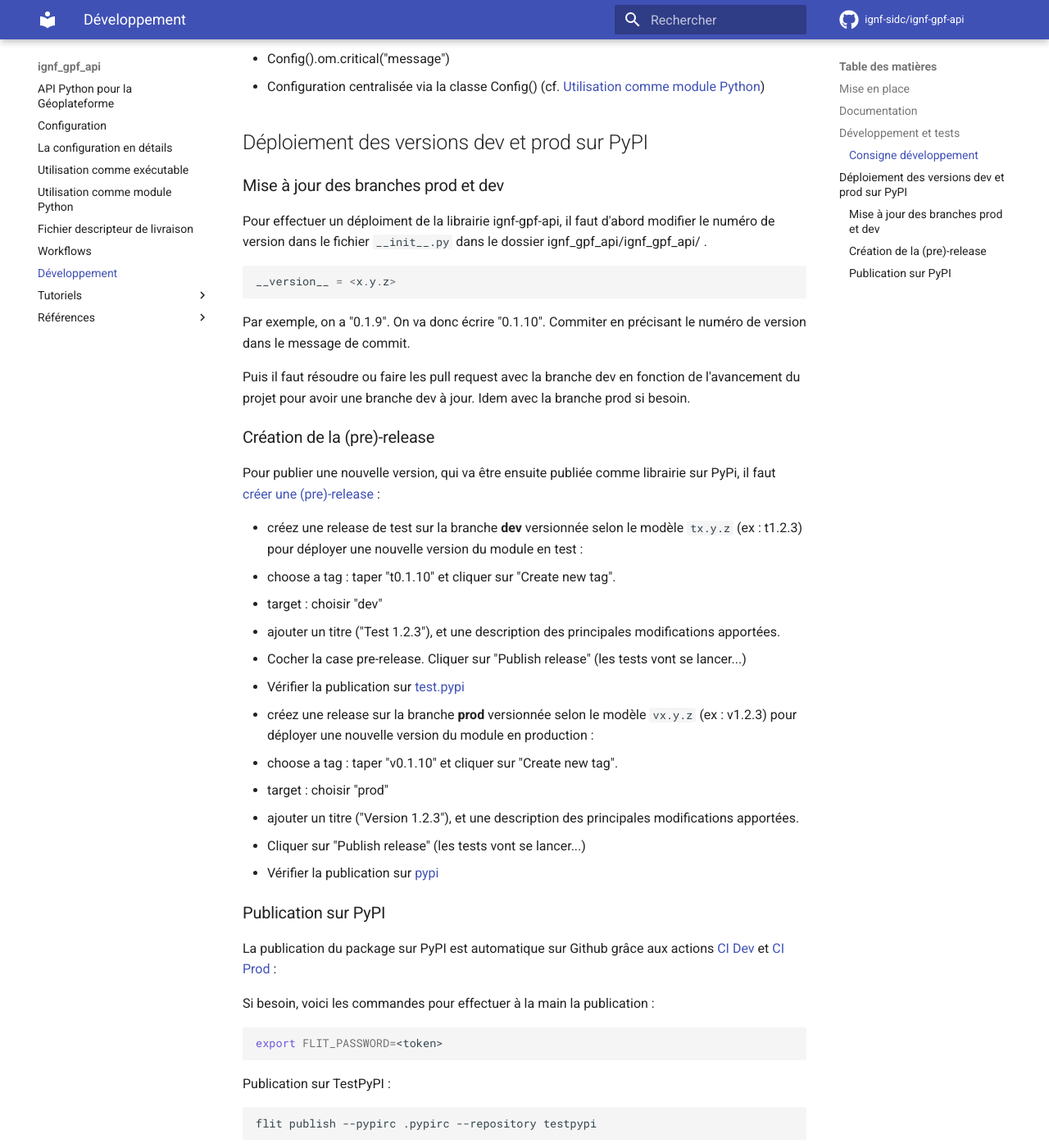
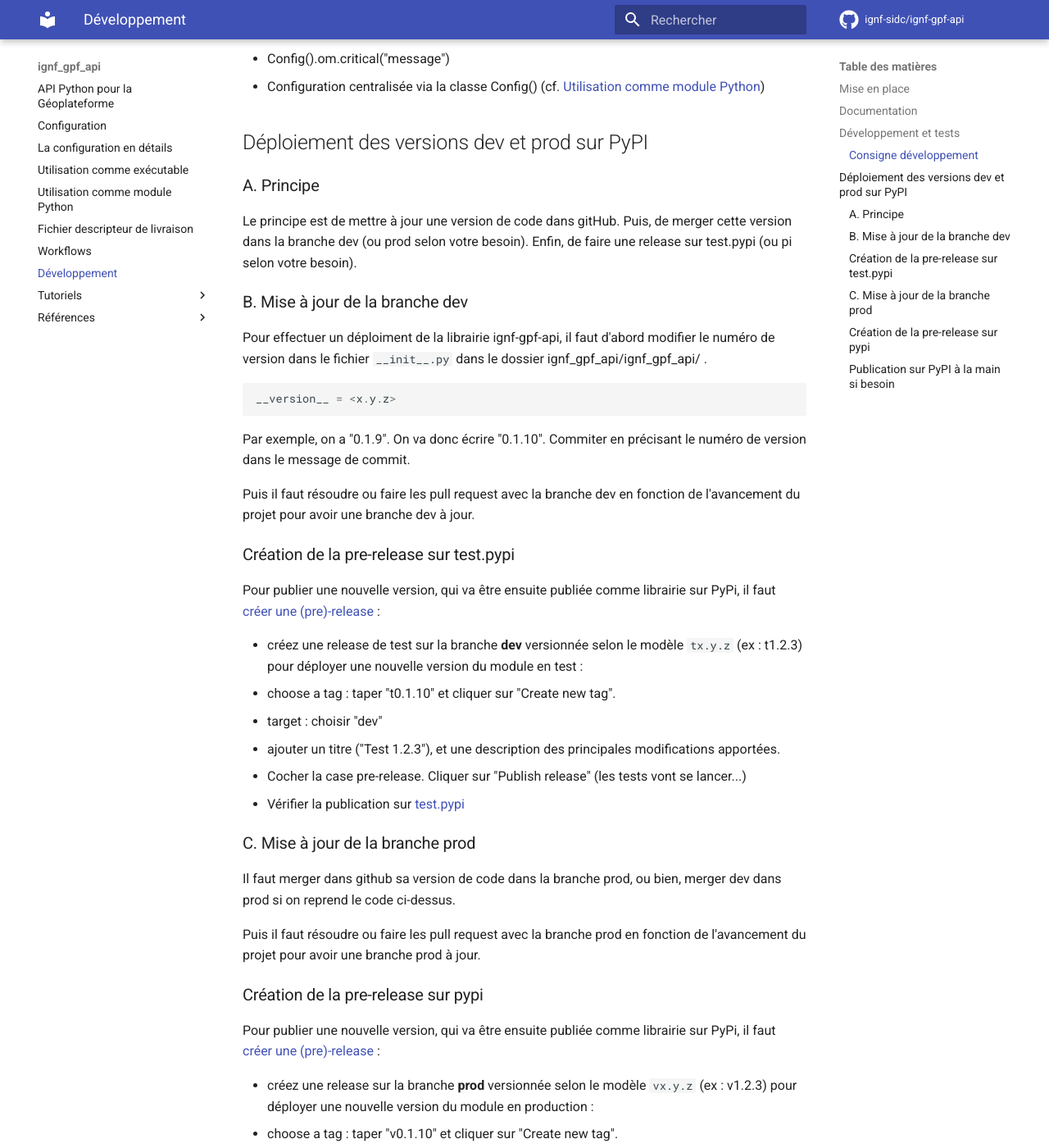
Before and after one commit to ignf-sidc/ignf-gpf-api, an MkDocs documentation site: the page built from docs/development.md, in a window 1280 px wide and 1400 px high, scrolled down 2292 px. Shown: the whole window at 82% size. Built offline with MkDocs 1.6.1 and Material for MkDocs 9.7.7, drawn with Linux system fonts in a browser that asks for light colours; comment, search, counter and statistics services are not loaded; some of the changed text lies outside the part shown.

Commit message:
encore maj

```diff
--- a/docs/development.md
+++ b/docs/development.md
@@ -101,7 +101,11 @@
 
 ## Déploiement des versions dev et prod sur PyPI
 
-### Mise à jour des branches prod et dev
+### A. Principe
+
+Le principe est de mettre à jour une version de code dans gitHub. Puis, de merger cette version dans la branche dev (ou prod selon votre besoin). Enfin, de faire une release sur test.pypi (ou pi selon votre besoin).
+
+### B. Mise à jour de la branche dev
 
 Pour effectuer un déploiment de la librairie ignf-gpf-api, il faut d'abord modifier le numéro de version dans le fichier `__init__.py` dans le dossier ignf_gpf_api/ignf_gpf_api/ .
 
@@ -112,9 +116,8 @@
 Commiter en précisant le numéro de version dans le message de commit.
 
 Puis il faut résoudre ou faire les pull request avec la branche dev en fonction de l'avancement du projet pour avoir une branche dev à jour.
-Idem avec la branche prod si besoin.
 
-### Création de la (pre)-release
+### Création de la pre-release sur test.pypi
 
 Pour publier une nouvelle version, qui va être ensuite publiée comme librairie sur PyPi, il faut [créer une (pre)-release](https://github.com/ignf-sidc/ignf-gpf-api/releases/new) :
 
@@ -125,6 +128,16 @@
   - Cocher la case pre-release. Cliquer sur "Publish release" (les tests vont se lancer...)
   - Vérifier la publication sur [test.pypi](https://test.pypi.org/project/ignf_gpf_api/)
 
+### C. Mise à jour de la branche prod
+
+Il faut merger dans github sa version de code dans la branche prod, ou bien, merger dev dans prod si on reprend le code ci-dessus.
+
+Puis il faut résoudre ou faire les pull request avec la branche prod en fonction de l'avancement du projet pour avoir une branche prod à jour.
+
+### Création de la pre-release sur pypi
+
+Pour publier une nouvelle version, qui va être ensuite publiée comme librairie sur PyPi, il faut [créer une (pre)-release](https://github.com/ignf-sidc/ignf-gpf-api/releases/new) :
+
 - créez une release sur la branche **prod** versionnée selon le modèle `vx.y.z` (ex : v1.2.3) pour déployer une nouvelle version du module en production :
   - choose a tag : taper "v0.1.10" et cliquer sur "Create new tag".
   - target : choisir "prod"
@@ -132,10 +145,9 @@
   - Cliquer sur "Publish release" (les tests vont se lancer...)
   - Vérifier la publication sur [pypi](https://pypi.org/project/ignf_gpf_api/)
 
-### Publication sur PyPI
+### Publication sur PyPI à la main si besoin
 
 La publication du package sur PyPI est automatique sur Github grâce aux actions [CI Dev](https://github.com/ignf-sidc/ignf-gpf-api/actions/workflows/ci-dev.yml) et [CI Prod](https://github.com/ignf-sidc/ignf-gpf-api/actions/workflows/ci-prod.yml) :
-
 
 Si besoin, voici les commandes pour effectuer à la main la publication :
 
```
